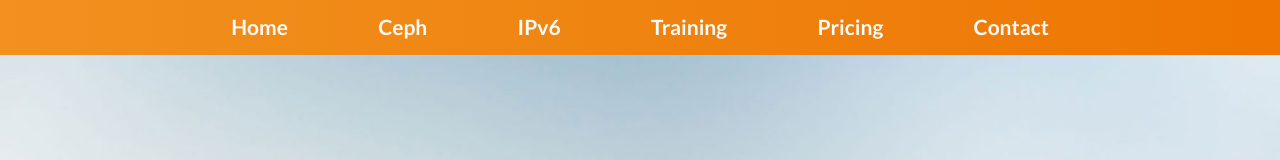
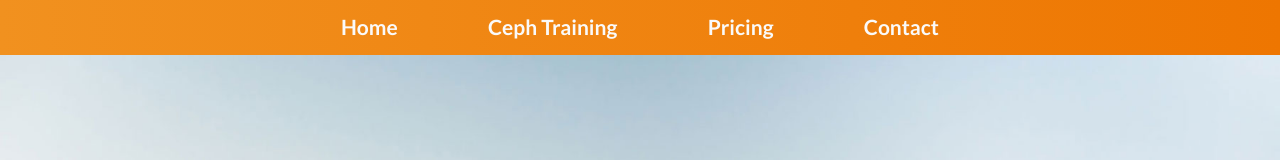
Before and after one commit to 42on/website, a website: page public/index.html in a window 1280 px wide. Shown: the top 160 px of the page. Drawn offline with Linux system fonts and the light colour scheme.

Commit message:
Various changes to website regarding training

```diff
--- a/public/index.html
+++ b/public/index.html
@@ -45,9 +45,7 @@
         <div class="collapse navbar-collapse" id="navbar-collapse">
             <ul class="nav navbar-nav">
                 <li><a href="#home" title="Home">Home</a></li>
-                <li><a href="#ceph" title="Ceph advantages">Ceph</a></li>
-                <li><a href="#ipv6" title="IPv6 advantages">IPv6</a></li>
-                <li><a href="ceph-training.html" title="Training">Training</a></li>
+                <li><a href="ceph-training.html" title="Ceph Training">Ceph Training</a></li>
                 <li><a href="#pricing" title="Pricing">Pricing</a></li>
                 <li><a href="#contact" title="Contact 42on about Ceph and IPv6">Contact</a></li>
             </ul>
@@ -309,7 +307,7 @@
                 </p>
 
                 <p>
-                    Take a look at the <a href="https://github.com/wido" target="_blank">Github page</a> of Wido den Hollander and you can see that we are actively involved in open source.
+                    Take a look at the <a href="https://github.com/wido" target="_blank">Github page</a> or <a href="http://blog.widodh.nl/" target="_blank">blog</a> of Wido den Hollander and you can see that we are actively involved in open source.
                 </p>
 
                 <ul class="list-inline list-unstyled center-block scroll">
```
Also changed, not shown: public/ceph-training.html (+2 -0 lines), public/images/widodh-avatar2.jpg (added), public/images/widodh-avatar2_large.jpg (added).
